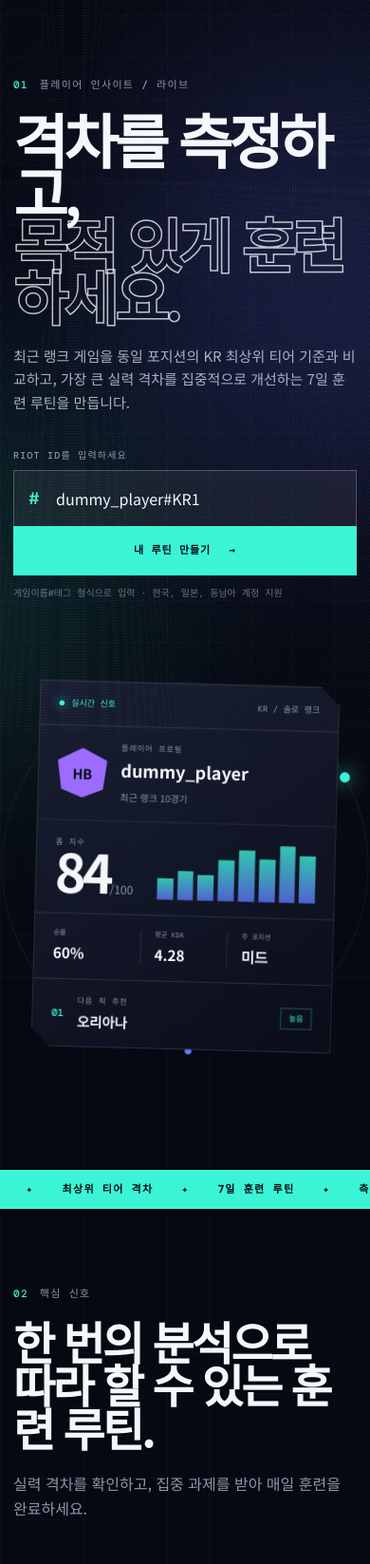
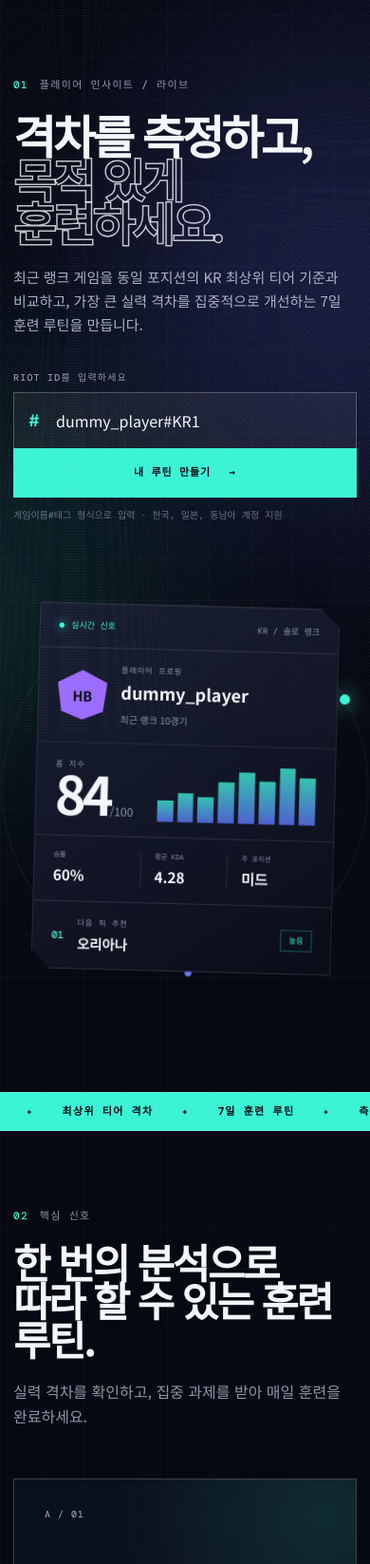
Before and after one commit to hd-jung/riot-player-analysis-kor, a FastAPI app: page / in a window 390 px wide; the page is wider, and only the part inside the window is pictured. Shown: the part 72-1719 px from the top of that part at 95% size. Run offline with FastAPI, Linux system fonts and the light colour scheme.

Commit message:
Polish mobile responsive layout

```diff
--- a/main.py
+++ b/main.py
@@ -13,7 +13,7 @@ from app.riot import RiotAPIError, RiotClient, read_cache, split_riot_id
 app = FastAPI(
     title="Rift Signal 한국어판",
     description="최상위 티어 기준과 비교해 개인 맞춤형 리그 오브 레전드 훈련 루틴을 제공하는 서비스입니다.",
-    version="1.4.5",
+    version="1.4.6",
 )
 
 # Vercel serves files under public/ from its CDN. These mounts keep local
--- a/public/css/styles.css
+++ b/public/css/styles.css
@@ -1652,6 +1652,17 @@ tr:last-child td { border-bottom: 0; }
 }
 
 @media (max-width: 760px) {
+  html[lang="ko"] h1,
+  html[lang="ko"] h2,
+  html[lang="ko"] h3,
+  html[lang="ko"] h4,
+  html[lang="ko"] p,
+  html[lang="ko"] strong,
+  html[lang="ko"] a,
+  html[lang="ko"] button {
+    word-break: keep-all;
+    overflow-wrap: anywhere;
+  }
   .growth-shell { width: calc(100% - 28px); }
   .growth-hero { padding: 58px 0 42px; }
   .growth-hero h1 { font-size: clamp(54px, 17vw, 78px); }
@@ -1675,8 +1686,19 @@ tr:last-child td { border-bottom: 0; }
   :root { --site-width: calc(100% - 28px); }
   .site-header { height: 72px; }
   .brand-mark { width: 36px; height: 36px; }
+  .main-nav.open {
+    top: 71px;
+    left: 0;
+    right: 0;
+    width: 100%;
+    height: auto;
+    padding: 10px;
+    box-shadow: 0 18px 38px rgba(0, 0, 0, .42);
+  }
+  .main-nav.open a { padding: 15px 14px; }
   .hero { min-height: auto; padding: 60px 0 70px; gap: 30px; }
-  .hero h1, .metrics-hero h1 { font-size: clamp(52px, 16vw, 76px); }
+  .hero h1 { font-size: clamp(42px, 12.5vw, 52px); line-height: .94; }
+  .metrics-hero h1 { font-size: clamp(48px, 14vw, 68px); }
   .hero-lede { width: 100%; font-size: 15px; }
   .search-control { height: auto; grid-template-columns: 42px 1fr; }
   .search-control input { height: 58px; }
@@ -1686,7 +1708,7 @@ tr:last-child td { border-bottom: 0; }
   .visual-note { display: none; }
   .feature-section, .top-picks-section { padding: 84px 0; }
   .section-heading { display: block; }
-  .section-heading h2 { margin: 22px 0; }
+  .section-heading h2 { margin: 22px 0; font-size: clamp(36px, 11vw, 44px); }
   .section-heading > p { margin: 0; }
   .feature-grid { grid-template-columns: 1fr; }
   .feature-primary { grid-column: auto; }
@@ -1703,6 +1725,7 @@ tr:last-child td { border-bottom: 0; }
   .sidebar-note { margin-top: 28px; }
   .analysis-main { padding: 38px 14px 70px; }
   .analysis-header { display: block; }
+  .analysis-header h2 { font-size: clamp(30px, 10vw, 42px); overflow-wrap: anywhere; }
   .analysis-status { margin-top: 20px; }
   .metric-grid { grid-template-columns: 1fr 1fr; }
   .metric-card { min-height: 125px; padding: 17px; }
--- a/templates/base.html
+++ b/templates/base.html
@@ -10,7 +10,7 @@
   <link rel="preconnect" href="https://fonts.googleapis.com">
   <link rel="preconnect" href="https://fonts.gstatic.com" crossorigin>
   <link href="https://fonts.googleapis.com/css2?family=DM+Mono:wght@400;500&family=Noto+Sans+KR:wght@400;500;600;700&family=Space+Grotesk:wght@400;500;600;700&display=swap" rel="stylesheet">
-  <link rel="stylesheet" href="/css/styles.css?v=1.4.5">
+  <link rel="stylesheet" href="/css/styles.css?v=1.4.6">
   {% block head %}{% endblock %}
 </head>
 <body class="page-{{ page }}">
@@ -42,11 +42,11 @@
     </div>
     <div class="footer-meta">
       <span>한국 플레이어를 위한 분석</span>
-      <span>v1.4.5 한국어판 / FastAPI</span>
+      <span>v1.4.6 한국어판 / FastAPI</span>
     </div>
   </footer>
 
-  <script src="/js/app.js?v=1.4.5" defer></script>
+  <script src="/js/app.js?v=1.4.6" defer></script>
   {% block scripts %}{% endblock %}
 </body>
 </html>
```
Also changed, not shown: README.md.
